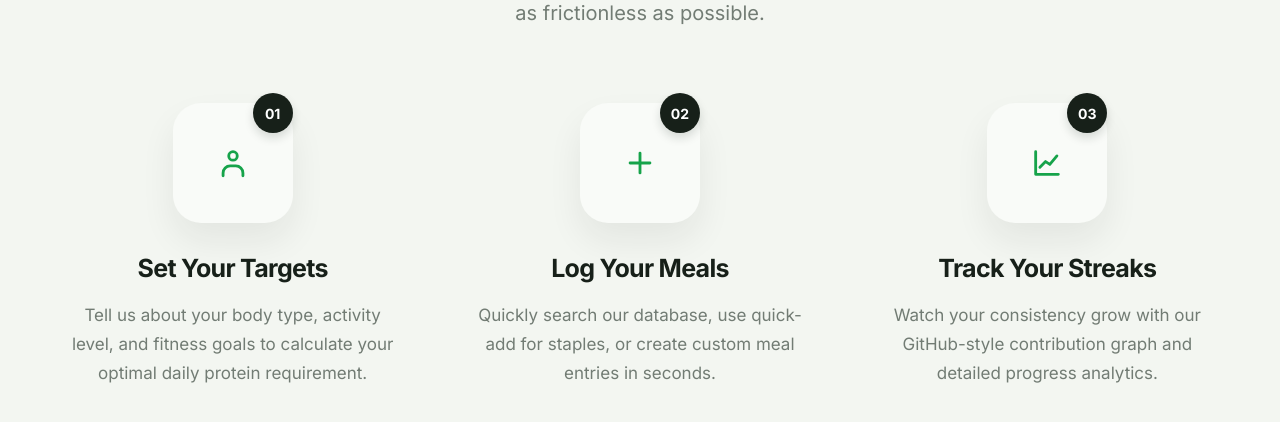
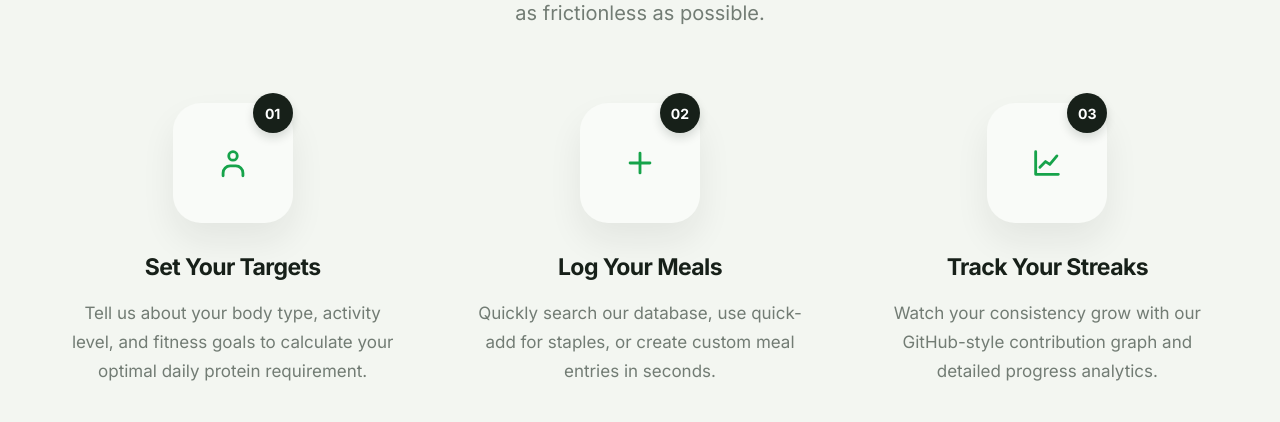
Before and after one commit to ShubhamMali-tech/Protein-Tracker, a Flask app: page /how-it-works in a window 1280 px wide. Shown: the part 311-733 px from the top of the page. Run offline with Flask 3, Linux system fonts and the light colour scheme.

Commit message:
fixed font size of how_it_works

```diff
--- a/static/css/style.css
+++ b/static/css/style.css
@@ -321,8 +321,8 @@ body {
 .step h2 {
     margin: 0;
     color: #172019;
-    font-size: 25px;
-    letter-spacing: -0.7px;
+    font-size: 23px;
+    letter-spacing: -0.6px;
 }
 
 .step p {
@@ -332,6 +332,7 @@ body {
     font-size: 17px;
     line-height: 1.7;
 }
+
 html {
     overflow-y: scroll;
 }
```
